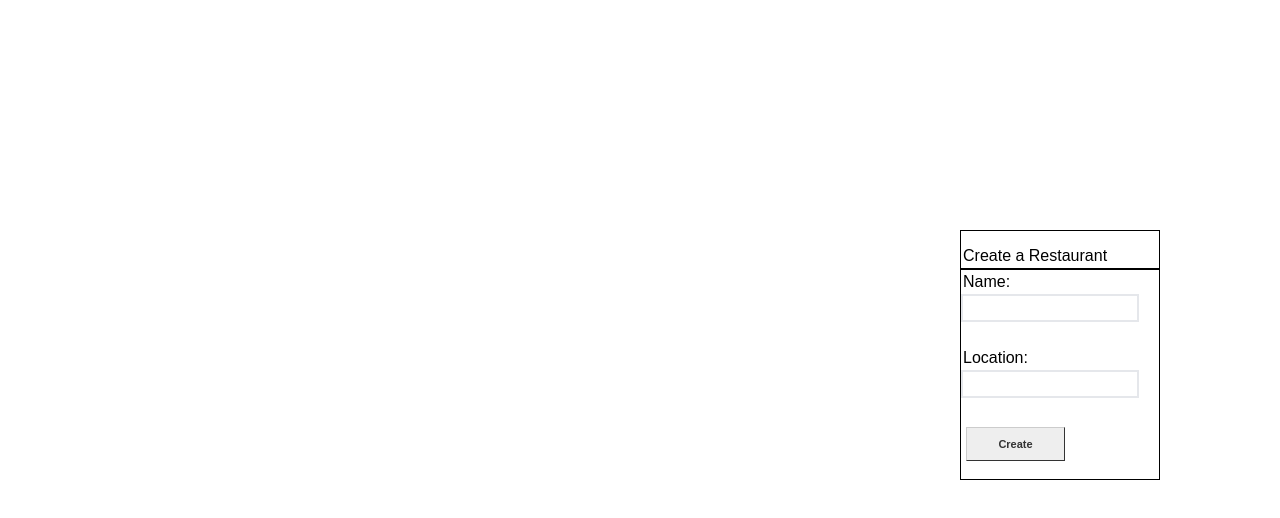
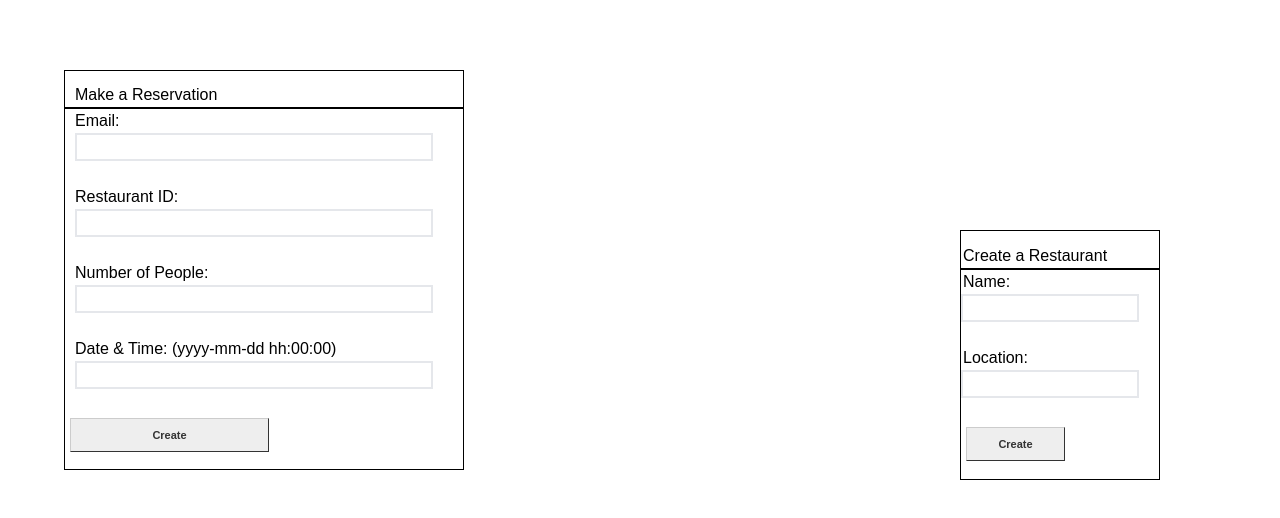
Before and after one commit to dqdo/tables4u, a Next.js app: page / in a window 1280 px wide. Shown: the part 250-768 px from the top of the page. Built offline with nearby package versions, Linux system fonts and the light colour scheme; no server answers.

Commit message:
Make Reservation GUI, incomplete.

```diff
--- a/src/app/globals.css
+++ b/src/app/globals.css
@@ -171,6 +171,18 @@ display : none;
   top: 60vh;
 }
 
+.makeReservationContainer {
+  position: absolute;
+  justify-content: center;
+  flex-direction: column;
+  display: flex;
+  border: 1px solid black;
+  width: 400px;
+  height: 400px;
+  left: 5vw;
+  top: 40vh;
+}
+
 .credentialInfo{
   position: absolute;
   left: 75vw;
--- a/src/app/page.tsx
+++ b/src/app/page.tsx
@@ -21,6 +21,10 @@ export default function Home() {
   const [RetrieveRestaurant, setRetrieveRestaurant] = useState('');
   const [administratorPassword, setadministratorPassword] = useState('');
   const [administratorID, setadministratorID] = useState('');
+  const [email, setEmail] = useState('');
+  const [people, setNumPeople] = useState('');
+  const [date, setDate] = useState('');
+  const [restaurantId, setRestaurantId] = useState('');
 
   const [restaurantNameList, setRestaurantNameList] = useState<string[]>([]);
 
@@ -185,9 +189,23 @@ export default function Home() {
         console.log(error);
         return ""
       });
-
   }
 
+  function makeReservation() {
+    if (email && restaurantId && people && date) {
+      instance.post('/reservations', {email: email, restaurantID: restaurantId, people: people, reservationDate: date})
+        .then(function (response) {
+          let status = response.data.statusCode;
+
+          if (status == 200) {
+            console.log("Created reservation")
+          }
+        })
+        .catch(function (error) {
+          console.log(error)
+        })
+    }
+  }
 
   function createRestaurant() {
 
@@ -200,7 +218,6 @@ export default function Home() {
           if (status == 200) {
             console.log("Created restaurant")
           }
-          andRefreshDisplay()
         })
         .catch(function (error) {
           console.log(error)
@@ -241,6 +258,20 @@ export default function Home() {
       <button style={{width: "50%"}} className="button" onClick={createRestaurant}>Create</button><p></p>
       </div>
 
+      <div className = "makeReservationContainer">
+      <label style={{marginLeft: '10px'}}>Make a Reservation</label>
+      <hr style = {{border: '1px solid black', width: '100%'}} />
+      <label style={{marginLeft: '10px'}}>Email: </label>
+      <input style={{width: "90%", marginLeft: '10px'}} className="text" value={restaurantId} onChange={(e) => setRestaurantId(e.target.value)} />&nbsp;
+      <label style={{marginLeft: '10px'}}>Restaurant ID: </label>
+      <input style={{width: "90%", marginLeft: '10px'}} className="text" value={email} onChange={(e) => setEmail(e.target.value)} />&nbsp;
+      <label style={{marginLeft: '10px'}}>Number of People: </label>
+      <input style={{width: "90%", marginLeft: '10px'}} className="text" value={people} onChange={(e) => setNumPeople(e.target.value)} />&nbsp;
+      <label style={{marginLeft: '10px'}}>Date & Time: (yyyy-mm-dd hh:00:00)</label>
+      <input style={{width: "90%", marginLeft: '10px'}} className="text" value={date} onChange={(e) => setDate(e.target.value)} />&nbsp;
+      <button style={{width: "50%"}} className="button" onClick={makeReservation}>Create</button><p></p>
+      </div>
+
       <label style={{margin: '5px'}} className="credentialInfo">{RetrieveRestaurant}</label>
 
       <label className="restaurantList">
```
